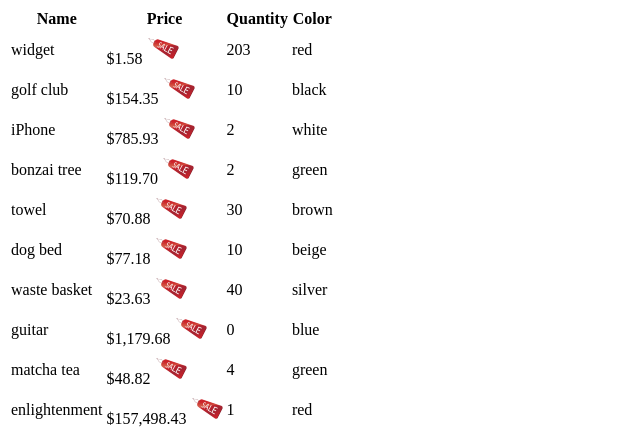
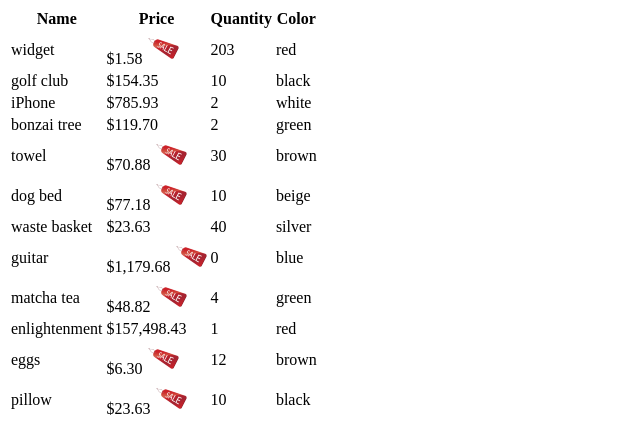
Before and after one commit to epm0131/shopular, a website: page index.html in a window 1280 px wide. Shown: the part 73-501 px from the top of the page, without its empty margins (0-640 px from the left). Drawn offline with nearby package versions, Linux system fonts and the light colour scheme.

Commit message:
I have the images showing only or those images having a disocunt

```diff
--- a/index.html
+++ b/index.html
@@ -25,7 +25,7 @@
           <!-- <td> {{ inventory.id }}</td> -->
           <td> {{ inventory.name }} </td>
           <td> {{ ((inventory.price - inventory.discount) * inven.tax) | currency}}
-            <img src='pic/98350f05-sale_2.png'></td>
+            <img src='pic/98350f05-sale_2.png' ng-hide='inventory.discount===0'></td>
           <td> {{ inventory.quantity }} </td>
           <td> {{ inventory.color }} </td>
           <!-- <td> {{ inventory.discount }} </td> -->
--- a/js/shop.controller.js
+++ b/js/shop.controller.js
@@ -22,6 +22,8 @@
         { "id": 533, "name": "eggs", "price": 5, "quantity": 12, "color": "brown", "discount": 1 },
         { "id": 683, "name": "pillow", "price": 27, "quantity": 10, "color": "black", "discount": 12 }
       ];
+
+
     }
 
 
```
